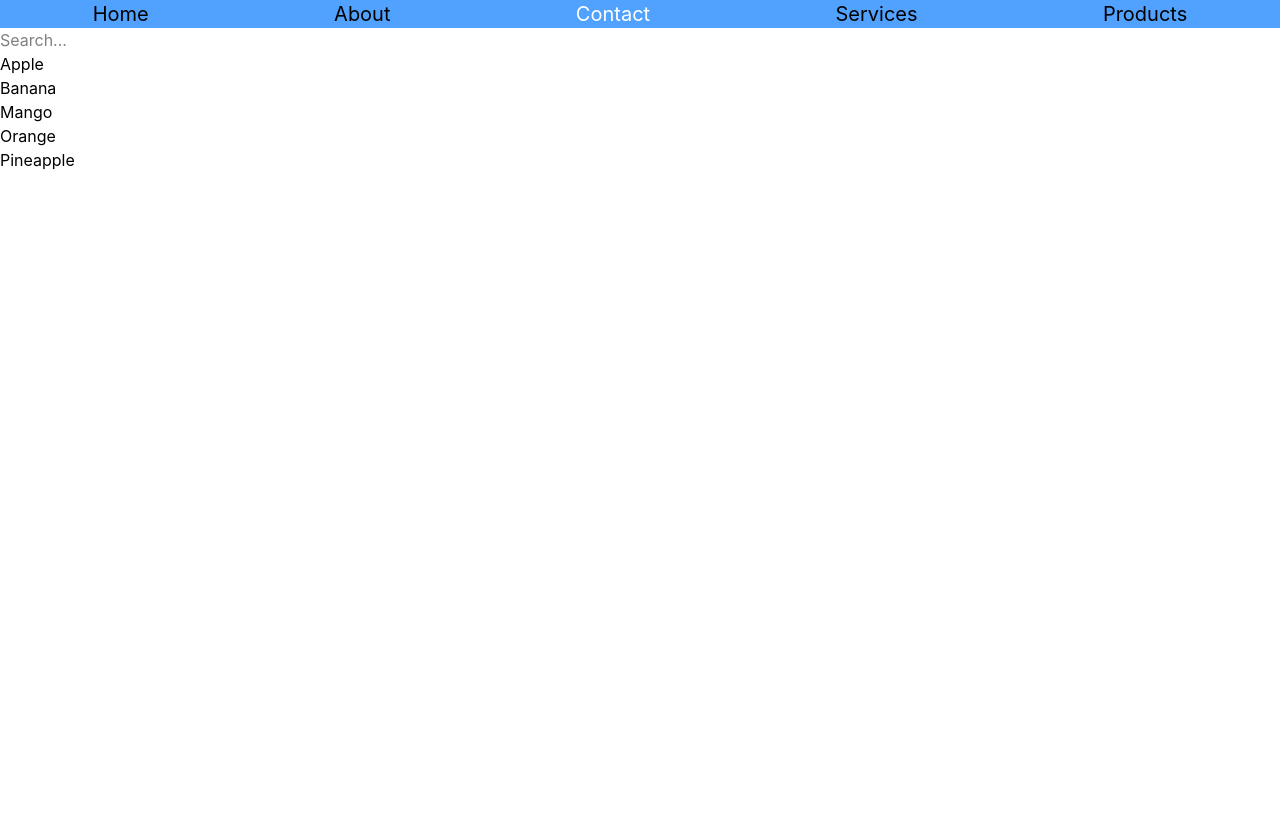
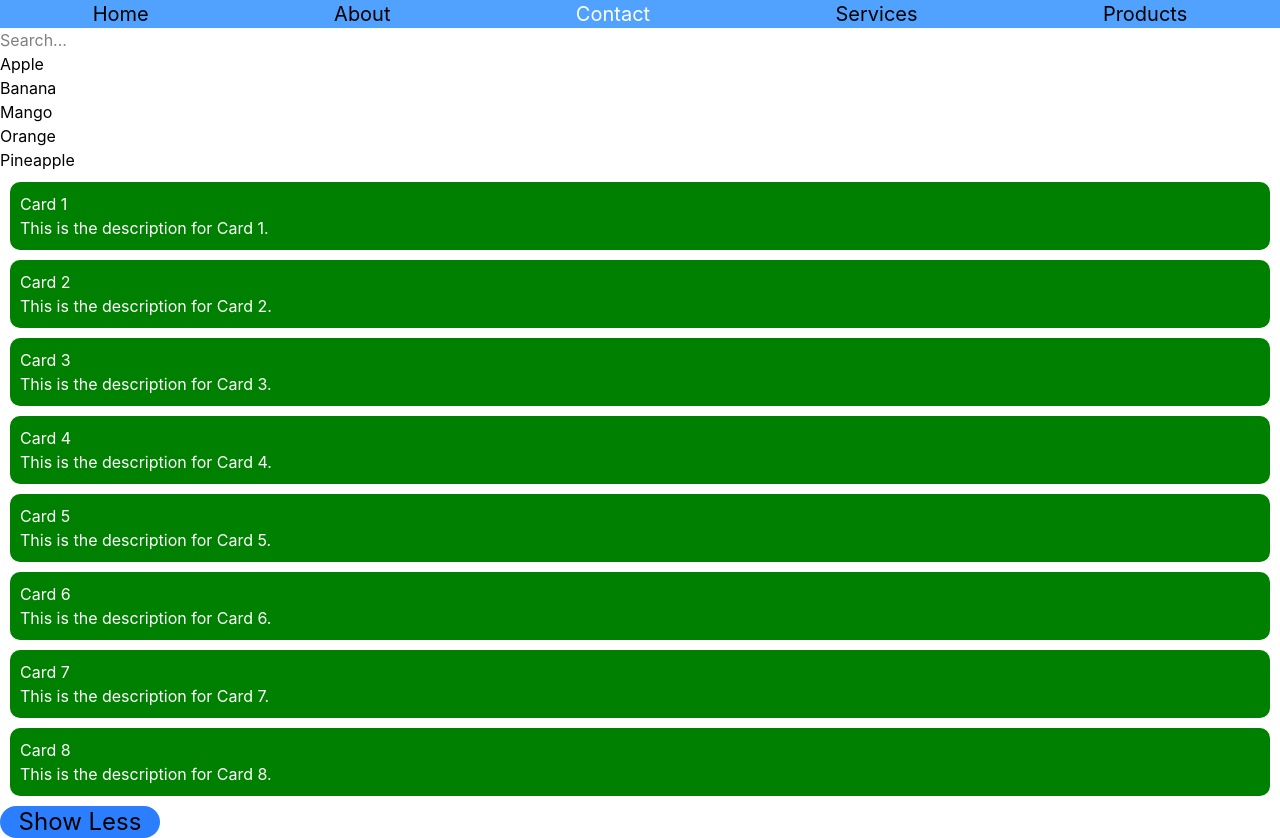
Before and after one commit to evariste060/React-Router, a React (Vite) app: page /contact in a window 1280 px wide. Before the commit the page ends 800 px from the top, so only its background shows below. Built offline with nearby package versions, Linux system fonts and the light colour scheme.

Commit message:
display the cards in the contact page

```diff
--- a/src/pages/Contact.jsx
+++ b/src/pages/Contact.jsx
@@ -1,4 +1,5 @@
 import { useState } from "react";
+import CardList from "../components.jsx/ToggleCards";
 
 function Contact() {
   const [search, setSearch] = useState("");
@@ -23,6 +24,7 @@ function Contact() {
           <li key={index}>{item}</li>
         ))}
       </ul>
+      <CardList/>
     </div>
   );
 }
```
